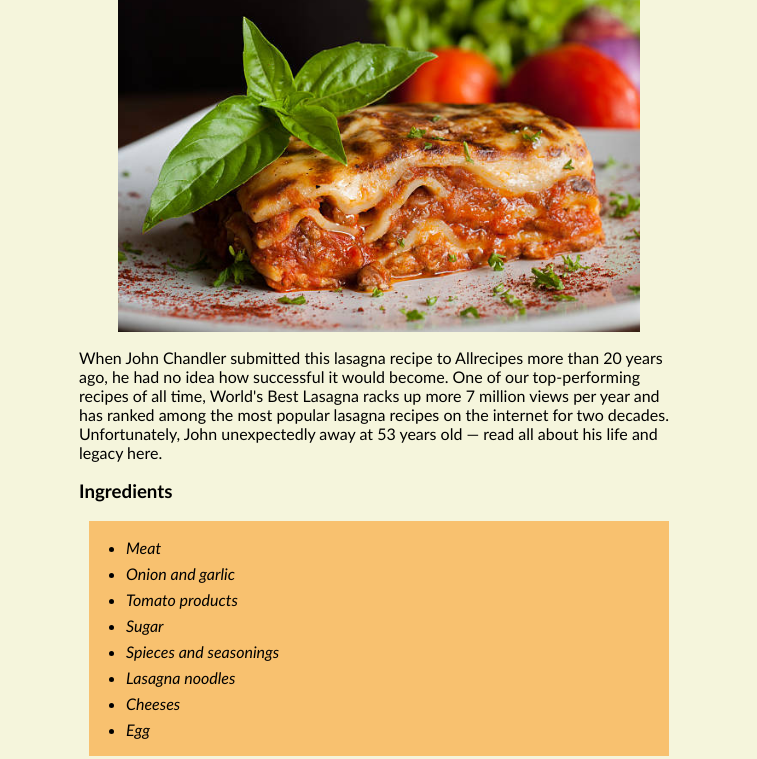
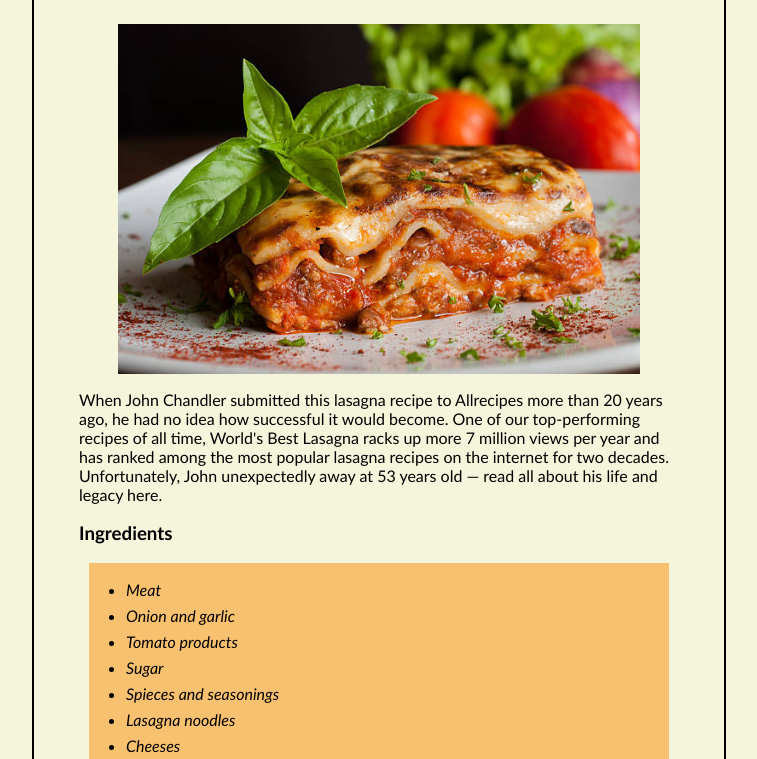
Before and after one commit to hurricaneshi/odin-recipes, a plain HTML site: page recipes/lasagna.html in a window 1280 px wide. Shown: the part 174-933 px from the top of the page, without its empty margins (261-1018 px from the left). Drawn offline with Linux system fonts and the light colour scheme.

Commit message:
Add border to recipes pages

```diff
--- a/recipes/lasagna.html
+++ b/recipes/lasagna.html
@@ -7,7 +7,7 @@
         <title>Lasagna</title>
     </head>
 
-    <body>
+    <body class="pages">
         <h1 id="maintitle">Lasagna</h1>
 
         <img class="imgsize" src="../images/lasagna.jpg" alt="lasagna">
--- a/styles.css
+++ b/styles.css
@@ -1,9 +1,13 @@
 body {
     background: beige;
     width: 600px;
+    height: auto;
     margin: 16px auto;
-    padding: 5px;
+    padding: 45px;
+}
 
+.pages {
+    border: 2px solid rgb(0, 0, 0);
 }
 
 #maintitle {
```
Also changed, not shown: recipes/mac-n-cheese.html (+1 -1 lines), recipes/spaghetti.html (+1 -1 lines).
